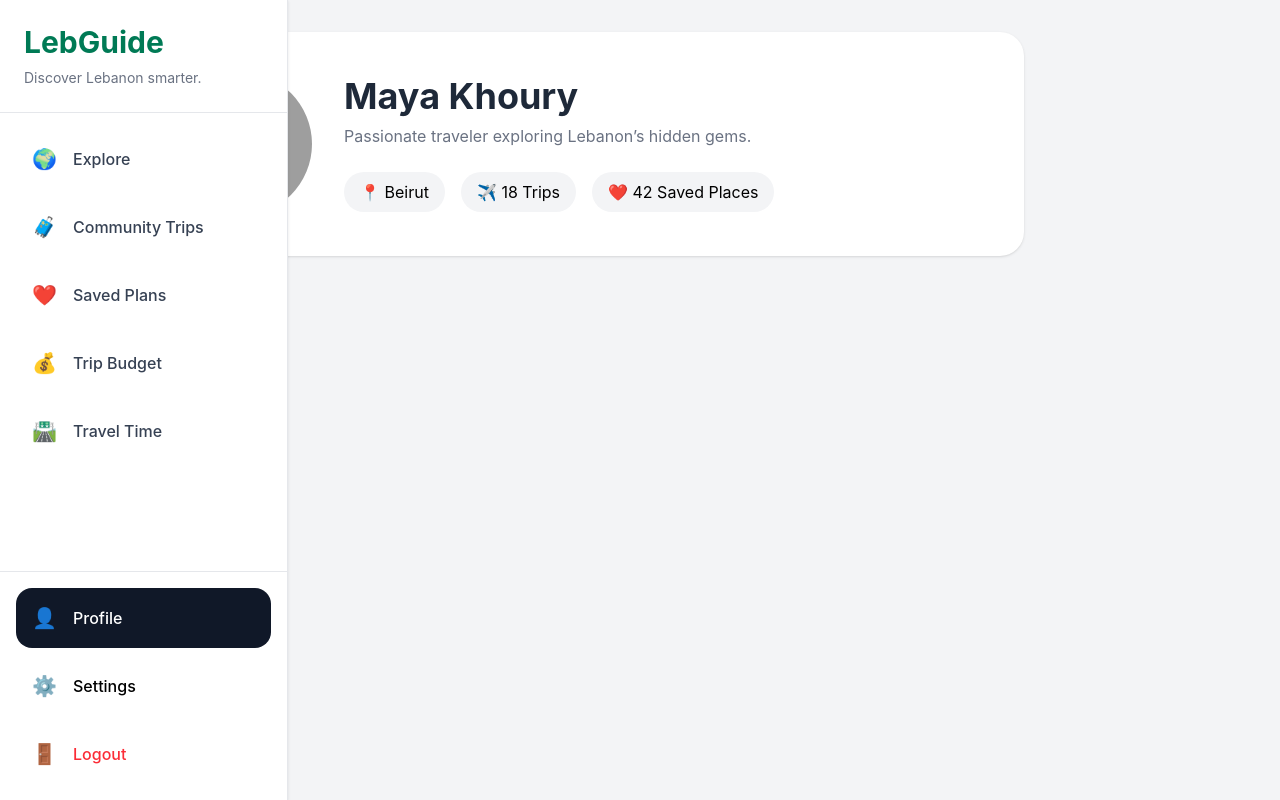
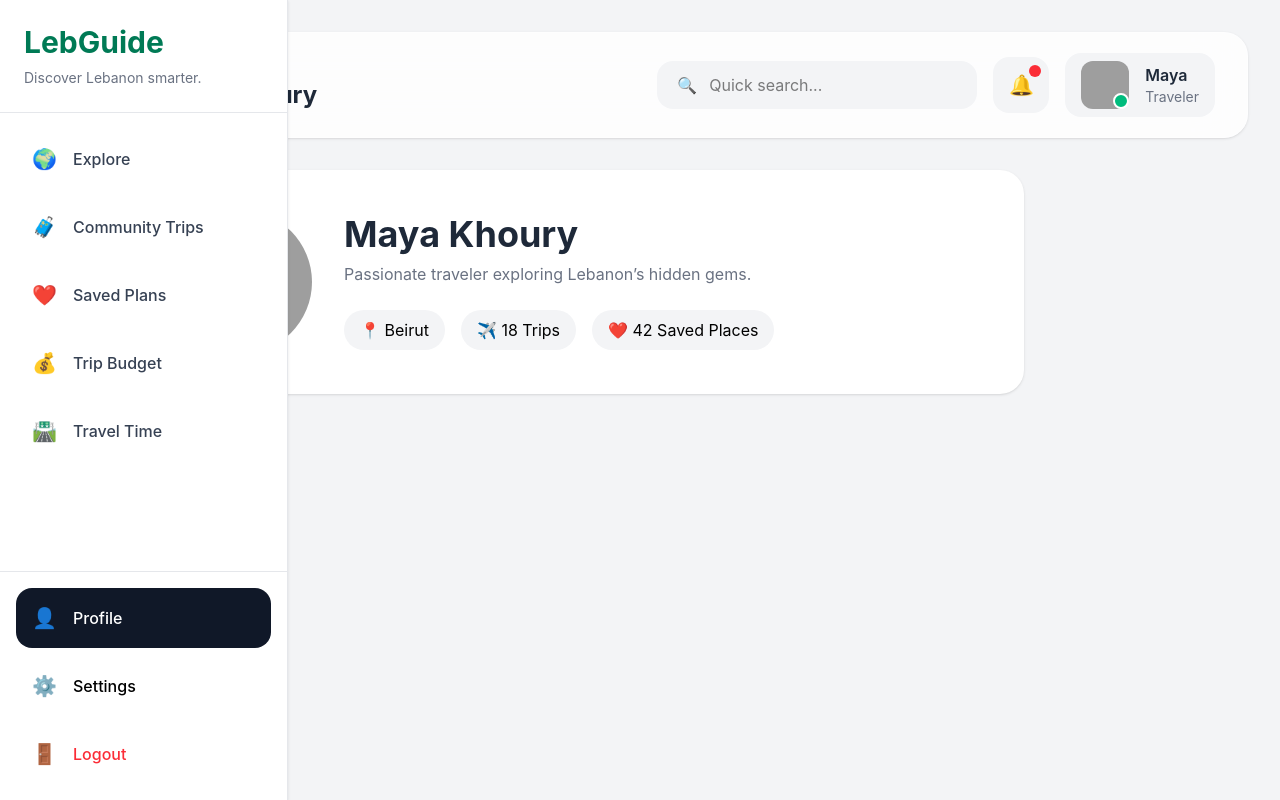
Before and after one commit to moemenhafez/project-final, a React (Vite) app: page /profile in a window 1280 px wide. Built offline with nearby package versions, Linux system fonts and the light colour scheme; grey boxes are pictures that could not be loaded.

Commit message:
Add premium floating topbar and modern app shell dashboard architecture

```diff
--- /dev/null
+++ b/src/components/layout/Topbar.tsx
@@ -0,0 +1,179 @@
+function Topbar() {
+  return (
+    <div
+      className="
+        sticky
+        top-0
+        z-40
+        mb-8
+      "
+    >
+      <div
+        className="
+          bg-white/80
+          backdrop-blur-xl
+          border
+          border-white/30
+          rounded-3xl
+          px-8
+          py-5
+          shadow-sm
+        "
+      >
+        <div
+          className="
+            flex
+            items-center
+            justify-between
+            gap-6
+            flex-wrap
+          "
+        >
+          <div>
+            <p
+              className="
+                text-gray-500
+                text-sm
+              "
+            >
+              Welcome back 👋
+            </p>
+
+            <h1
+              className="
+                text-2xl
+                font-bold
+                text-gray-800
+              "
+            >
+              Maya Khoury
+            </h1>
+          </div>
+
+          <div
+            className="
+              flex
+              items-center
+              gap-4
+              flex-wrap
+            "
+          >
+            <div
+              className="
+                hidden
+                md:flex
+                items-center
+                gap-3
+                bg-gray-100
+                px-5
+                py-3
+                rounded-2xl
+                min-w-[260px]
+              "
+            >
+              <span>🔍</span>
+
+              <input
+                type="text"
+                placeholder="Quick search..."
+                className="
+                  bg-transparent
+                  outline-none
+                  w-full
+                "
+              />
+            </div>
+
+            <button
+              className="
+                relative
+                w-14
+                h-14
+                rounded-2xl
+                bg-gray-100
+                text-xl
+                hover:bg-gray-200
+                transition
+              "
+            >
+              🔔
+
+              <div
+                className="
+                  absolute
+                  top-2
+                  right-2
+                  w-3
+                  h-3
+                  bg-red-500
+                  rounded-full
+                "
+              />
+            </button>
+
+            <div
+              className="
+                flex
+                items-center
+                gap-4
+                bg-gray-100
+                px-4
+                py-2
+                rounded-2xl
+              "
+            >
+              <div className="relative">
+                <img
+                  src="https://i.pravatar.cc/150"
+                  alt="User"
+                  className="
+                    w-12
+                    h-12
+                    rounded-xl
+                    object-cover
+                  "
+                />
+
+                <div
+                  className="
+                    absolute
+                    bottom-0
+                    right-0
+                    w-4
+                    h-4
+                    bg-emerald-500
+                    border-2
+                    border-white
+                    rounded-full
+                  "
+                />
+              </div>
+
+              <div className="hidden md:block">
+                <div
+                  className="
+                    font-semibold
+                    text-gray-800
+                  "
+                >
+                  Maya
+                </div>
+
+                <div
+                  className="
+                    text-sm
+                    text-gray-500
+                  "
+                >
+                  Traveler
+                </div>
+              </div>
+            </div>
+          </div>
+        </div>
+      </div>
+    </div>
+  )
+}
+
+export default Topbar
--- a/src/layouts/MainLayout.tsx
+++ b/src/layouts/MainLayout.tsx
@@ -3,6 +3,8 @@ import type {
 } from 'react'
 
 import Sidebar from '@/components/layout/Sidebar'
+
+import Topbar from '@/components/layout/Topbar'
 
 interface MainLayoutProps {
   children: ReactNode
@@ -26,6 +28,8 @@ function MainLayout({
           p-8
         "
       >
+        <Topbar />
+
         {children}
       </main>
     </div>
```
